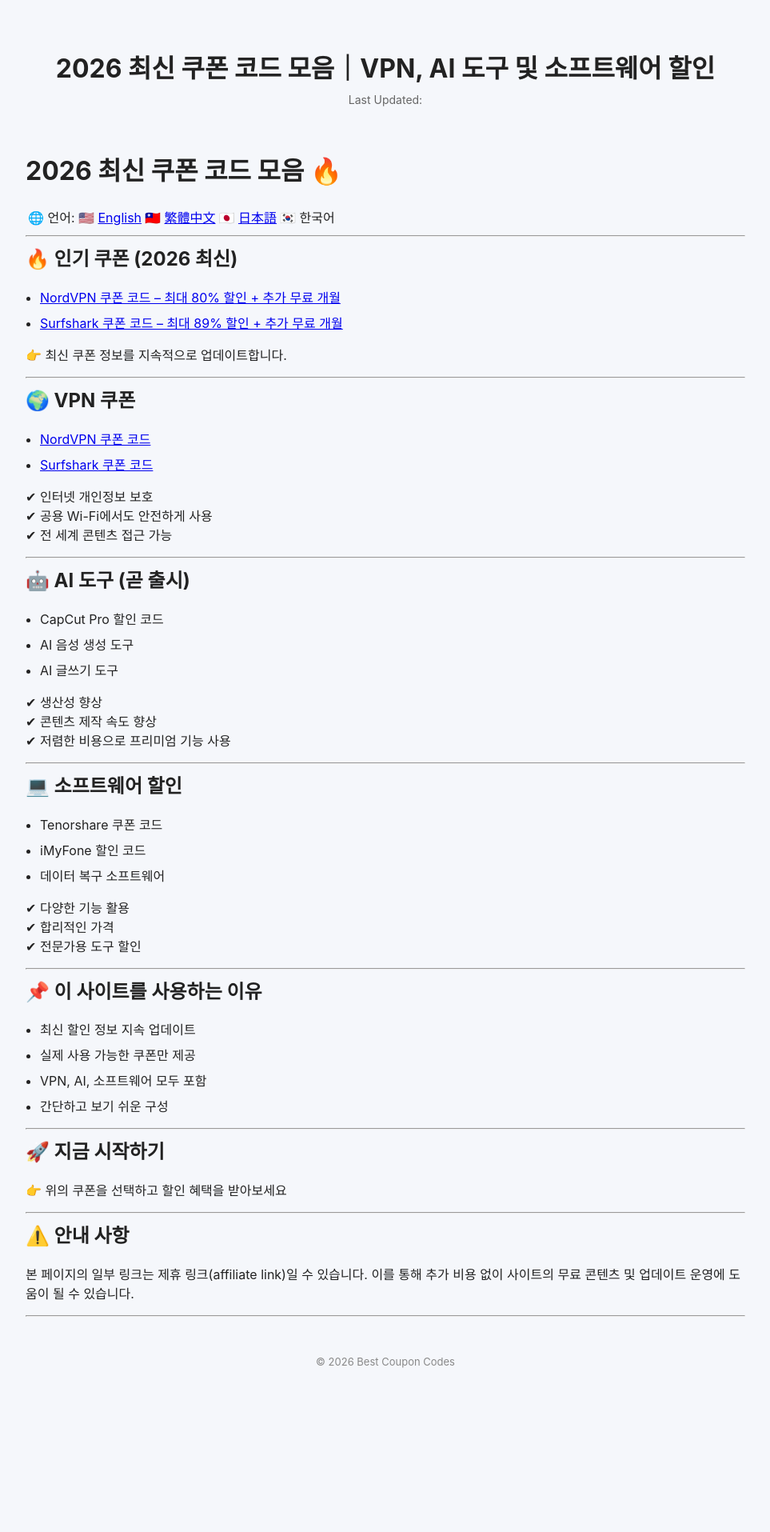
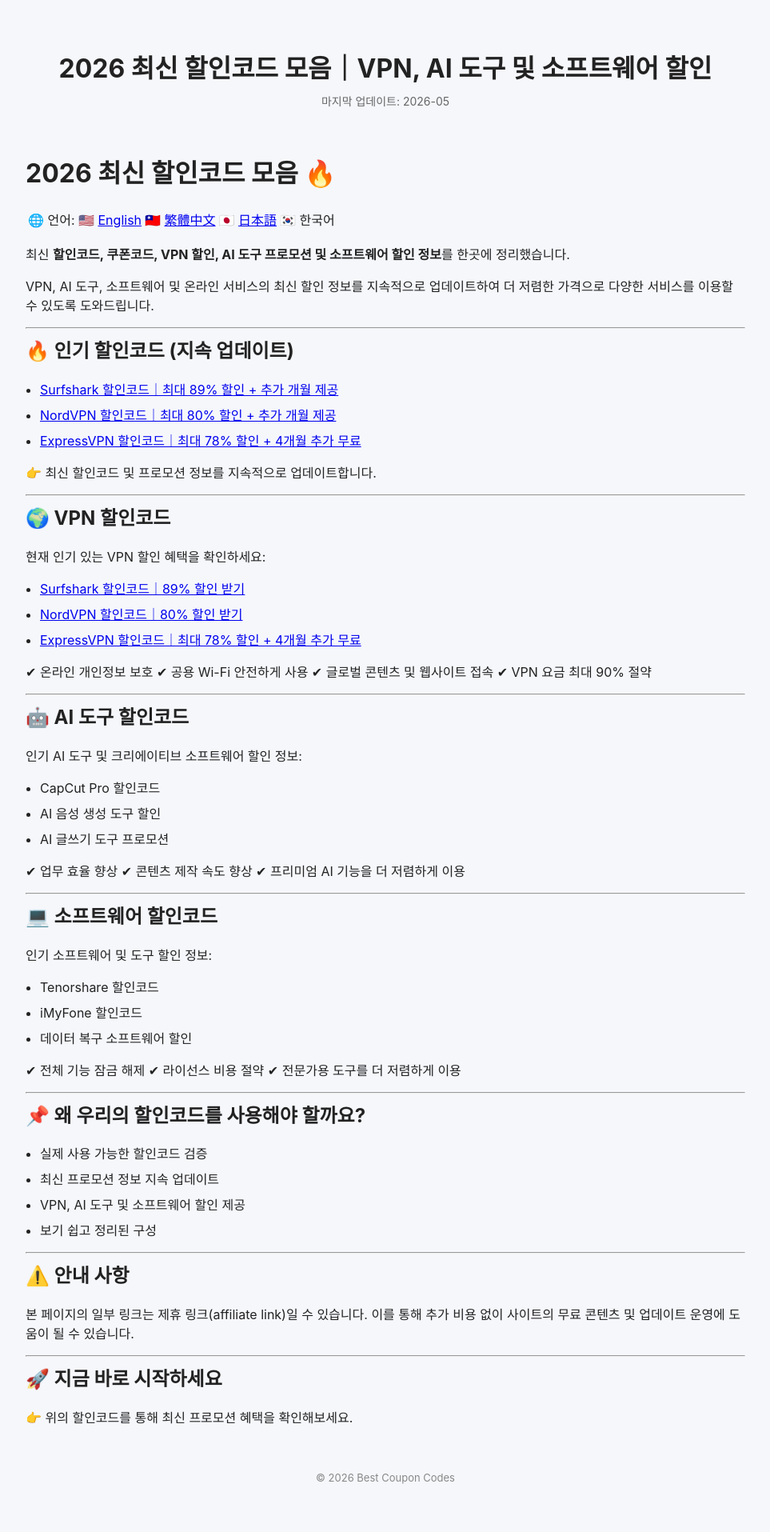
Before and after one commit to BestCouponCodes/best-coupon-codes, a Jekyll site: the page built from index-ko.md, in a window 1280 px wide. Shown: the whole page at 80% size, without its empty margins (158-1121 px from the left). Built offline with Jekyll 4.4.1, drawn with Linux system fonts in a browser that asks for light colours; before the commit the page ends 1770 px from its top, so only the background shows below that.

Commit message:
Add Korean index page and improve coupon navigation
Updated the Korean index page with improved coupon sections, added ExpressVPN discount links, refined VPN and software content, improved multilingual navigation, and included affiliate disclaimer information for better readability and SEO structure.

```diff
--- a/index-ko.md
+++ b/index-ko.md
@@ -1,72 +1,83 @@
----
-layout: default
-title: "2026 최신 쿠폰 코드 모음｜VPN, AI 도구 및 소프트웨어 할인"
-description: "2026년 최신 VPN, AI 도구 및 소프트웨어 쿠폰 코드와 할인 정보를 제공합니다."
 ---
 
-# 2026 최신 쿠폰 코드 모음 🔥
+layout: default
+title: "2026 최신 할인코드 모음｜VPN, AI 도구 및 소프트웨어 할인"
+description: "최신 VPN 할인코드, AI 도구 할인, 소프트웨어 프로모션 정보를 확인하세요. 지속적으로 업데이트되는 최신 할인 혜택을 제공합니다."
+excerpt: ""
+lang: ko
+last_modified_at: "2026-05-20"
+
+---
+
+# 2026 최신 할인코드 모음 🔥
 
 🌐 언어: 🇺🇸 [English](/best-coupon-codes/) | 🇹🇼 [繁體中文](/best-coupon-codes/index-zh/) | 🇯🇵 [日本語](/best-coupon-codes/index-ja/) | 🇰🇷 한국어
 
----
+최신 **할인코드, 쿠폰코드, VPN 할인, AI 도구 프로모션 및 소프트웨어 할인 정보**를 한곳에 정리했습니다.
 
-## 🔥 인기 쿠폰 (2026 최신)
-
-- [NordVPN 쿠폰 코드 – 최대 80% 할인 + 추가 무료 개월](/best-coupon-codes/nordvpn-coupon-code-ko/)
-- [Surfshark 쿠폰 코드 – 최대 89% 할인 + 추가 무료 개월](/best-coupon-codes/surfshark-coupon-code-ko/)
-
-👉 최신 쿠폰 정보를 지속적으로 업데이트합니다.
+VPN, AI 도구, 소프트웨어 및 온라인 서비스의 최신 할인 정보를 지속적으로 업데이트하여 더 저렴한 가격으로 다양한 서비스를 이용할 수 있도록 도와드립니다.
 
 ---
 
-## 🌍 VPN 쿠폰
+## 🔥 인기 할인코드 (지속 업데이트)
 
-- [NordVPN 쿠폰 코드](/best-coupon-codes/nordvpn-coupon-code-ko/)
-- [Surfshark 쿠폰 코드](/best-coupon-codes/surfshark-coupon-code-ko/)
+* [Surfshark 할인코드｜최대 89% 할인 + 추가 개월 제공](/best-coupon-codes/surfshark-coupon-code-ko/)
+* [NordVPN 할인코드｜최대 80% 할인 + 추가 개월 제공](/best-coupon-codes/nordvpn-coupon-code-ko/)
+* [ExpressVPN 할인코드｜최대 78% 할인 + 4개월 추가 무료](/best-coupon-codes/expressvpn-coupon-code-ko/)
 
-✔ 인터넷 개인정보 보호
-✔ 공용 Wi-Fi에서도 안전하게 사용
-✔ 전 세계 콘텐츠 접근 가능
+👉 최신 할인코드 및 프로모션 정보를 지속적으로 업데이트합니다.
 
 ---
 
-## 🤖 AI 도구 (곧 출시)
+## 🌍 VPN 할인코드
 
-- CapCut Pro 할인 코드
-- AI 음성 생성 도구
-- AI 글쓰기 도구
+현재 인기 있는 VPN 할인 혜택을 확인하세요:
 
-✔ 생산성 향상
-✔ 콘텐츠 제작 속도 향상
-✔ 저렴한 비용으로 프리미엄 기능 사용
+* [Surfshark 할인코드｜89% 할인 받기](/best-coupon-codes/surfshark-coupon-code-ko/)
+* [NordVPN 할인코드｜80% 할인 받기](/best-coupon-codes/nordvpn-coupon-code-ko/)
+* [ExpressVPN 할인코드｜최대 78% 할인 + 4개월 추가 무료](/best-coupon-codes/expressvpn-coupon-code-ko/)
+
+✔ 온라인 개인정보 보호
+✔ 공용 Wi-Fi 안전하게 사용
+✔ 글로벌 콘텐츠 및 웹사이트 접속
+✔ VPN 요금 최대 90% 절약
 
 ---
 
-## 💻 소프트웨어 할인
+## 🤖 AI 도구 할인코드
 
-- Tenorshare 쿠폰 코드
-- iMyFone 할인 코드
-- 데이터 복구 소프트웨어
+인기 AI 도구 및 크리에이티브 소프트웨어 할인 정보:
 
-✔ 다양한 기능 활용
-✔ 합리적인 가격
-✔ 전문가용 도구 할인
+* CapCut Pro 할인코드
+* AI 음성 생성 도구 할인
+* AI 글쓰기 도구 프로모션
+
+✔ 업무 효율 향상
+✔ 콘텐츠 제작 속도 향상
+✔ 프리미엄 AI 기능을 더 저렴하게 이용
 
 ---
 
-## 📌 이 사이트를 사용하는 이유
+## 💻 소프트웨어 할인코드
 
-- 최신 할인 정보 지속 업데이트
-- 실제 사용 가능한 쿠폰만 제공
-- VPN, AI, 소프트웨어 모두 포함
-- 간단하고 보기 쉬운 구성
+인기 소프트웨어 및 도구 할인 정보:
+
+* Tenorshare 할인코드
+* iMyFone 할인코드
+* 데이터 복구 소프트웨어 할인
+
+✔ 전체 기능 잠금 해제
+✔ 라이선스 비용 절약
+✔ 전문가용 도구를 더 저렴하게 이용
 
 ---
 
-## 🚀 지금 시작하기
+## 📌 왜 우리의 할인코드를 사용해야 할까요?
 
-👉 위의 쿠폰을 선택하고 할인 혜택을 받아보세요
-
+* 실제 사용 가능한 할인코드 검증
+* 최신 프로모션 정보 지속 업데이트
+* VPN, AI 도구 및 소프트웨어 할인 제공
+* 보기 쉽고 정리된 구성
 
 ---
 
@@ -75,3 +86,7 @@ description: "2026년 최신 VPN, AI 도구 및 소프트웨어 쿠폰 코드와
 본 페이지의 일부 링크는 제휴 링크(affiliate link)일 수 있습니다. 이를 통해 추가 비용 없이 사이트의 무료 콘텐츠 및 업데이트 운영에 도움이 될 수 있습니다.
 
 ---
+
+## 🚀 지금 바로 시작하세요
+
+👉 위의 할인코드를 통해 최신 프로모션 혜택을 확인해보세요.
```
